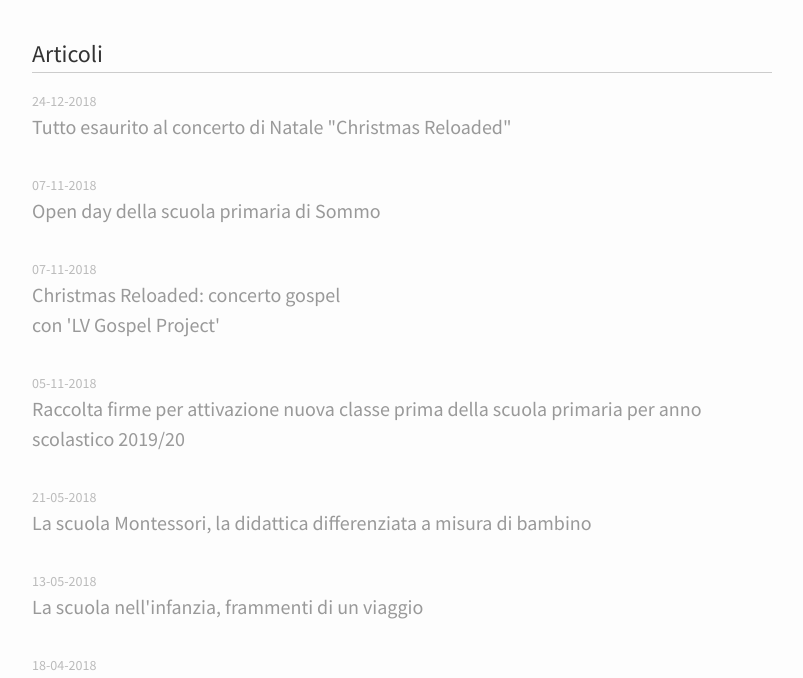
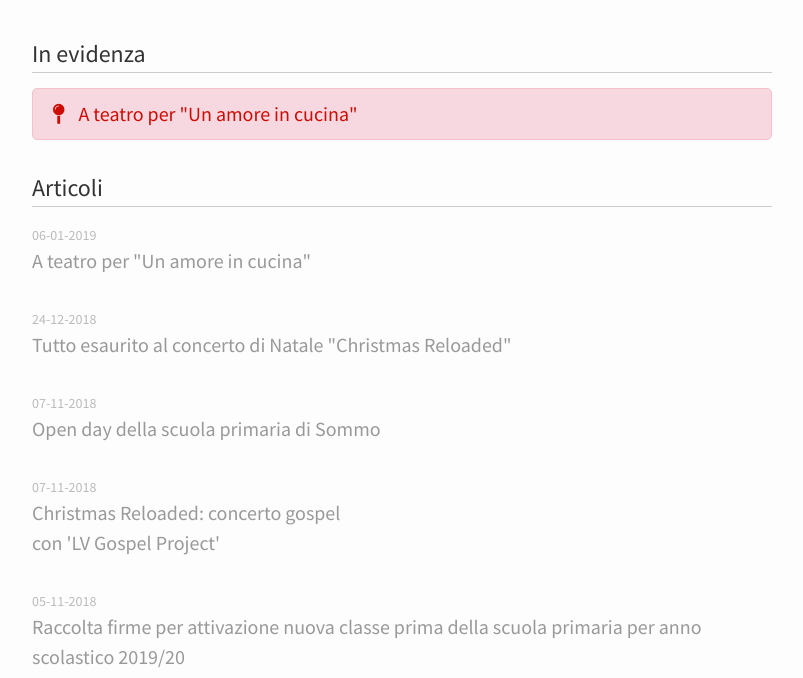
Before and after one commit to montessori-attiva-pavia/montessori-attiva-pavia.github.io, a Jekyll site: the page built from index.html, in a window 1280 px wide and 900 px high, scrolled down 314 px, cut to the strip 222-900 px from the top of the window. Shown: the whole strip, without its empty margins (238-1041 px from the left). Built offline with Jekyll 4.4.1, drawn with Linux system fonts in a browser that asks for light colours; comment, search, counter and statistics services are not loaded; some of the changed lines change nothing that is shown.

Commit message:
aggiunto spettacolo teatrale

```diff
--- /dev/null
+++ b/_posts/2019-01-06-un-amore in cucina.markdown
@@ -0,0 +1,26 @@
+---
+layout: post
+title:  A teatro per "Un amore in cucina"
+date:   2019-01-06 08:00:00 +01:00
+tags:   teatro favola cucina beneficenza
+author: Margherita Simonetta
+pinned: true
+---
+
+Domenica 20 gennaio 2019 alle ore 16, presso il teatro Mastroianni, via Piemonte n 8, San Martino Siccomario, la compagnia teatrale In Scena Veritas rappresentata da Manuela Malaga e Maria Rita Minchiotti, metterà in scena una favola speciale per bambini e famiglie sul tema della cucina, del cibo, e della felicità: "Un amore di cucina", regia di Maria Elisa Calderoni.
+
+Sarà proprio il cibo, inteso non come semplice alimento, ma come "veicolo" di convivialità e condivisione, a portare felicità e amore  nella vita dei due protagonisti.
+Una storia che racconta anche ai bambini alcuni piccoli segreti in cucina... Dunque... non perdete le favolose ricette del cuoco Fernando e i segreti di Carolina e del pane, preparato "a modo suo"!
+
+Il biglietto avrà il costo di 6 euro (gratuito per i bambini sotto in 3 anni).
+Gli introiti saranno devoluti a MontessoriAttiva - Pavia.
+
+Biglietti prenotabili contattando la mail [MontessoriAttiva-Pavia](mailto:insiemepermontessoriattiva@gmail.com), o il numero 347 1661460.
+
+
+
+"...I bambini, invitati al banchetto, non vogliono solo mangiare; ma amano quell’occasione superba di esercitare le forze interiori, e spesso i loro nobili sentimenti..."
+
+M. Montessori - La scoperta del bambino
+
+{% include image.html img="/assets/img/2019-01-06/locandina.jpg" title="modulo" caption="Locandina dell'evento" url="/assets/img/2019-01-06/locandina.pdf" %}
--- a/index.html
+++ b/index.html
@@ -8,7 +8,6 @@ layout: default
 
   {% include unsplash_pict.html %}
 
-  {% if site.posts.any?{|p| pinned} %}
   <h1 class="page-heading">In evidenza</h1>
 
   <ul class="post-list">
@@ -24,7 +23,6 @@ layout: default
       {% endif %}
     {% endfor %}
   </ul>
-  {% endif %}
 
 
 
```
Also changed, not shown: assets/img/2019-01-06/locandina.jpg (added), 1 other file. Lines whose indentation alone changed are shown as unchanged.
